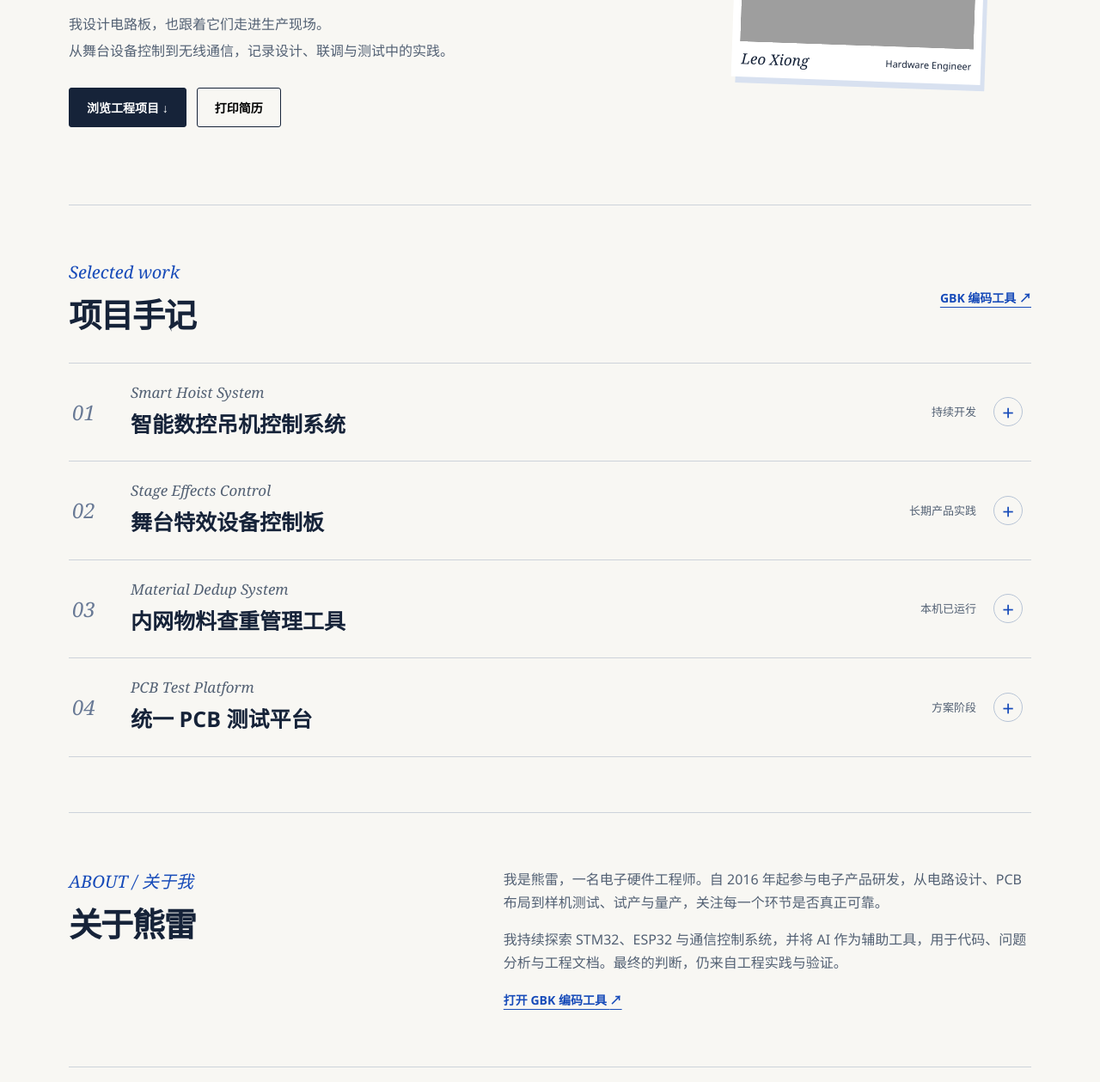
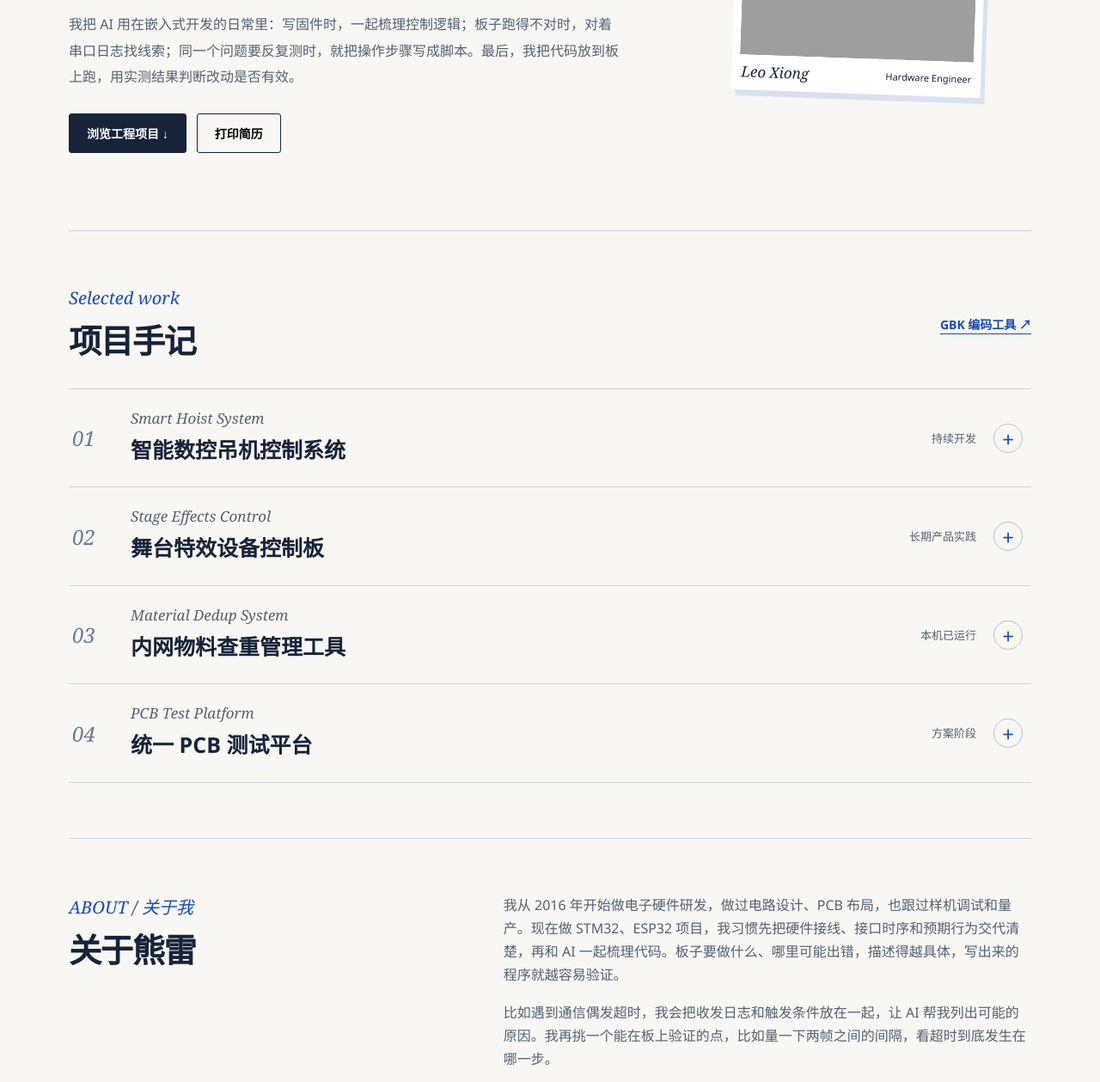
Before and after one commit to xionglei323-hub/xionglei323-hub.github.io, a plain HTML site: page index.html in a window 1280 px wide. Shown: the part 376-1635 px from the top of the page at 86% size. Drawn offline with Linux system fonts and the light colour scheme; grey boxes are pictures that could not be loaded.

Commit message:
Describe AI-assisted embedded development and testing on homepage

```diff
--- a/index.html
+++ b/index.html
@@ -4,10 +4,10 @@
 <header class="header"><div class="wrap header-inner"><a href="#home" class="brand"><span class="brand-mark">L<span>·</span>X</span><span>Leo Xiong<small>HARDWARE / EMBEDDED</small></span></a><button class="menu-toggle" aria-expanded="false" aria-controls="nav">菜单 <span>☰</span></button><nav id="nav" aria-label="主导航"><a href="#home">首页</a><a href="#projects">项目</a><a href="#experience">经历</a><a href="#about">关于</a><a href="#contact">联系 <span>↗</span></a></nav></div></header>
 <main id="main"><section id="home" class="cover wrap">
 <div class="cover-copy"><p class="kicker">熊雷 &nbsp; / &nbsp; 湖南 · 长沙</p><h1>Leo <em>Xiong</em></h1>
-<h2>电子硬件与嵌入式工程师</h2><p class="summary">我设计电路板，也跟着它们走进生产现场。<br>从舞台设备控制到无线通信，记录设计、联调与测试中的实践。</p>
+<h2>熊雷 · 电子硬件与嵌入式工程师</h2><p class="summary">我把 AI 用在嵌入式开发的日常里：写固件时，一起梳理控制逻辑；板子跑得不对时，对着串口日志找线索；同一个问题要反复测时，就把操作步骤写成脚本。最后，我把代码放到板上跑，用实测结果判断改动是否有效。</p>
 <div class="actions"><a class="button dark" href="#projects">浏览工程项目 ↓</a><button class="button light" onclick="window.print()">打印简历</button></div></div>
 <figure class="cover-photo"><img src="assets/leo-xiong.png" width="1087" height="1447" alt="熊雷的蓝底彩色肖像"><figcaption>Leo Xiong <span>Hardware Engineer</span></figcaption></figure></section><div class="wrap"><section id="projects" class="section"><div class="section-top"><div><p class="kicker">Selected work</p><h2>项目手记</h2></div><a class="tool-link" href="tools/gbk/index.html">GBK 编码工具 ↗</a></div><div id="projects-grid" class="projects-grid"></div></section>
-<section id="about" class="section about"><div><p class="eyebrow">ABOUT / 关于我</p><h2>关于熊雷</h2></div><div class="about-copy"><p class="lead">我是熊雷，一名电子硬件工程师。自 2016 年起参与电子产品研发，从电路设计、PCB 布局到样机测试、试产与量产，关注每一个环节是否真正可靠。</p><p>我持续探索 STM32、ESP32 与通信控制系统，并将 AI 作为辅助工具，用于代码、问题分析与工程文档。最终的判断，仍来自工程实践与验证。</p><a href="tools/gbk/index.html" class="text-link">打开 GBK 编码工具 <span>↗</span></a></div></section>
+<section id="about" class="section about"><div><p class="eyebrow">ABOUT / 关于我</p><h2>关于熊雷</h2></div><div class="about-copy"><p class="lead">我从 2016 年开始做电子硬件研发，做过电路设计、PCB 布局，也跟过样机调试和量产。现在做 STM32、ESP32 项目，我习惯先把硬件接线、接口时序和预期行为交代清楚，再和 AI 一起梳理代码。板子要做什么、哪里可能出错，描述得越具体，写出来的程序就越容易验证。</p><p>比如遇到通信偶发超时，我会把收发日志和触发条件放在一起，让 AI 帮我列出可能的原因。我再挑一个能在板上验证的点，比如量一下两帧之间的间隔，看超时到底发生在哪一步。</p><p>碰到需要反复验证的场景，我会用 AI 帮我写 Python 测试脚本，把发指令、等回包、比对结果和保存日志串起来。下次改完固件，再跑一遍同样的用例，就能对着记录看清楚：原来的问题修好了吗？之前正常的功能还正常吗？</p><a href="tools/gbk/index.html" class="text-link">打开 GBK 编码工具 <span>↗</span></a></div></section>
 <section class="section skills"><div class="section-top"><div><p class="eyebrow">TOOLKIT / 技术与工具</p><h2>常用技术</h2></div><p>硬件、软件与测试，<br>围绕同一个工程目标。</p></div><div id="skills-list" class="skills-list"></div></section>
 <section id="experience" class="section experience"><div class="section-top"><div><p class="eyebrow">EXPERIENCE / 工作经历</p><h2>工作与学习经历</h2></div></div><div class="experience-layout"><div id="timeline" class="timeline"></div></div></section></div>
 <section id="contact" class="contact"><div class="wrap contact-inner"><div><p class="eyebrow">CONTACT / 联系我</p><h2>联系我</h2><p>聊电路、聊嵌入式，都可以直接找我。我喜欢把问题弄明白，再动手把它解决。</p></div><div class="contact-links"><a href="tel:+8613687342935" aria-label="拨打电话 136 8734 2935"><span>TEL</span><strong>136 8734 2935</strong><b aria-hidden="true">↗</b></a><a href="mailto:leoxiong555@qq.com"><span>EMAIL</span><strong>leoxiong555@qq.com</strong><b>↗</b></a><a href="https://github.com/xionglei323-hub"><span>GITHUB</span><strong>@xionglei323-hub</strong><b>↗</b></a></div></div></section></main><footer class="wrap footer"><span>© <span id="year">2026</span> Leo Xiong</span><span>DESIGN · BUILD · VERIFY</span><a href="#home">回到顶部 ↑</a></footer>
```
